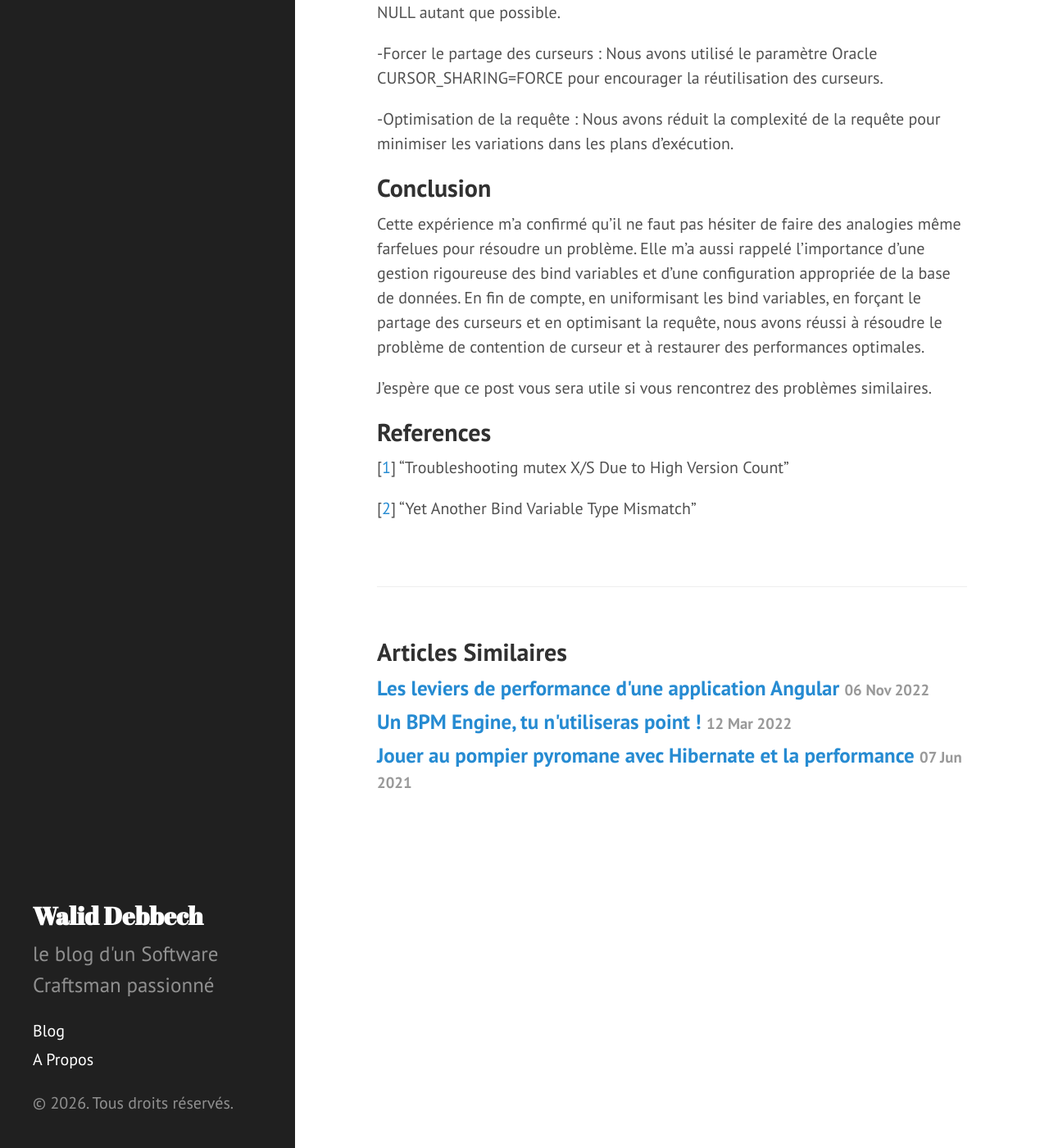
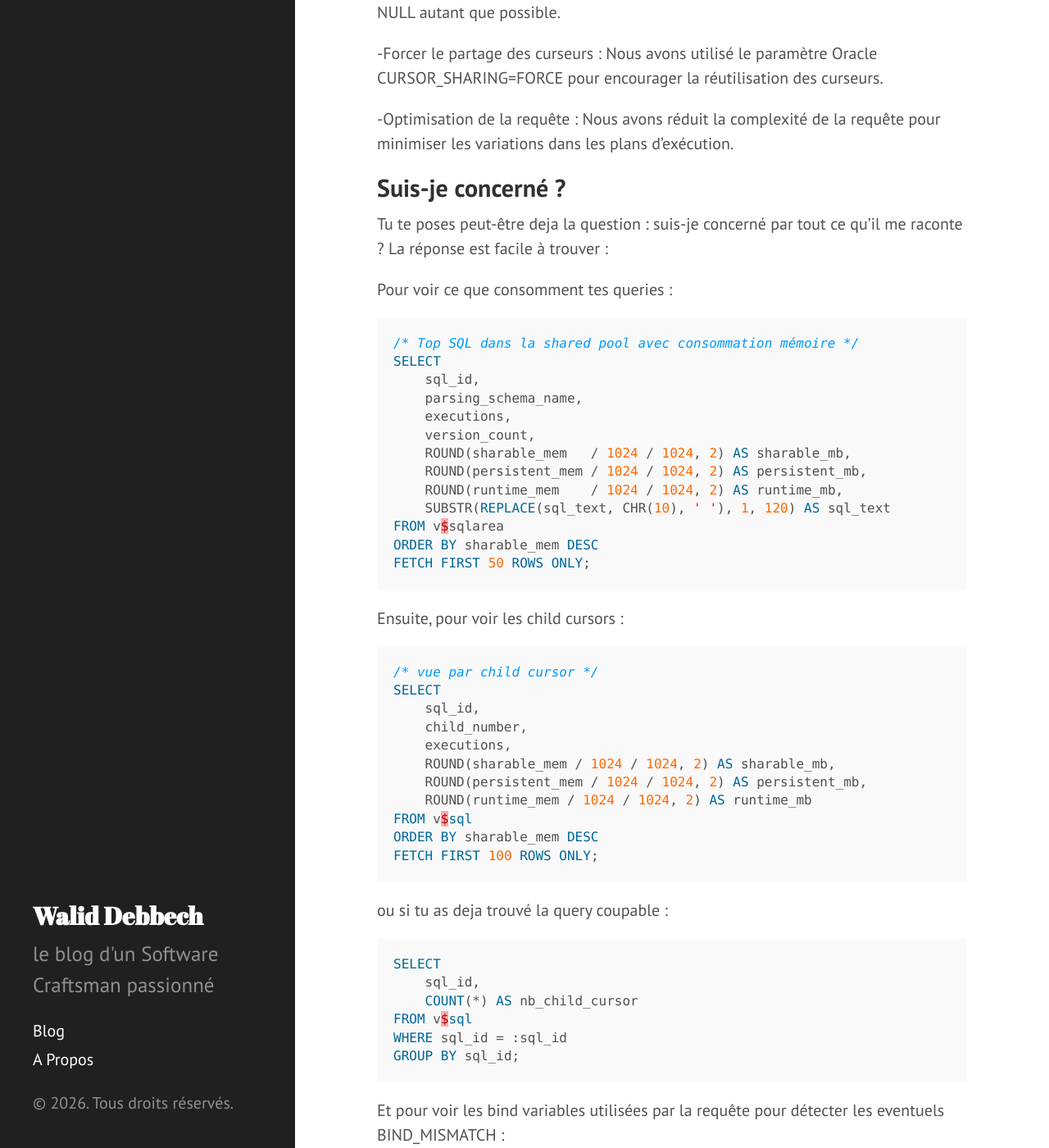
Before and after one commit to debbeca/debbeca.github.io, a Jekyll site: the page built from _posts/2025-12-29-dans-la-peau-d-un-dba.markdown, in a window 1280 px wide and 1400 px high, scrolled down 2523 px. Shown: the whole window at 82% size. Built offline with Jekyll 4.4.1, drawn with Linux system fonts in a browser that asks for light colours; Markdown is read by kramdown in place of the engine named in the settings; some of the changed text lies outside the part shown.

Commit message:
add queries

````diff
--- a/_posts/2025-12-29-dans-la-peau-d-un-dba.markdown
+++ b/_posts/2025-12-29-dans-la-peau-d-un-dba.markdown
@@ -59,6 +59,73 @@ Pour résoudre ce problème, nous avons mis en œuvre plusieurs solutions :
 
 -Optimisation de la requête : Nous avons réduit la complexité de la requête pour minimiser les variations dans les plans d'exécution.
 
+## Suis-je concerné ?
+Tu te poses peut-être deja la question : suis-je concerné par tout ce qu'il me raconte ?
+La réponse est facile à trouver :
+
+Pour voir ce que consomment tes queries :
+```sql
+/* Top SQL dans la shared pool avec consommation mémoire */
+SELECT
+    sql_id,
+    parsing_schema_name,
+    executions,
+    version_count,
+    ROUND(sharable_mem   / 1024 / 1024, 2) AS sharable_mb,
+    ROUND(persistent_mem / 1024 / 1024, 2) AS persistent_mb,
+    ROUND(runtime_mem    / 1024 / 1024, 2) AS runtime_mb,
+    SUBSTR(REPLACE(sql_text, CHR(10), ' '), 1, 120) AS sql_text
+FROM v$sqlarea
+ORDER BY sharable_mem DESC
+FETCH FIRST 50 ROWS ONLY;
+```
+
+Ensuite, pour voir les child cursors :
+```sql
+/* vue par child cursor */
+SELECT
+    sql_id,
+    child_number,
+    executions,
+    ROUND(sharable_mem / 1024 / 1024, 2) AS sharable_mb,
+    ROUND(persistent_mem / 1024 / 1024, 2) AS persistent_mb,
+    ROUND(runtime_mem / 1024 / 1024, 2) AS runtime_mb
+FROM v$sql
+ORDER BY sharable_mem DESC
+FETCH FIRST 100 ROWS ONLY;
+```
+ou si tu as deja trouvé la query coupable :
+
+```sql
+SELECT
+    sql_id,
+    COUNT(*) AS nb_child_cursor
+FROM v$sql
+WHERE sql_id = :sql_id
+GROUP BY sql_id;
+```
+Et pour voir les bind variables utilisées par la requête pour détecter les eventuels BIND_MISMATCH :
+
+```sql
+/* Historique des binds : type envoyé (capturé) + valeur */
+SELECT
+    sn.begin_interval_time,
+    b.sql_id,
+    b.position,
+    b.name AS bind_name,
+    b.datatype_string AS type_envoye_capture,
+    b.value_string AS valeur_capturee,
+    b.last_captured
+FROM dba_hist_sqlbind b
+JOIN dba_hist_snapshot sn
+  ON sn.dbid = b.dbid
+ AND sn.instance_number = b.instance_number
+ AND sn.snap_id = b.snap_id
+WHERE b.sql_id = :sql_id
+ORDER BY sn.begin_interval_time DESC, b.position;
+```
+
+
 ## Conclusion
 
 Cette expérience m'a confirmé qu'il ne faut pas hésiter de faire des analogies même farfelues pour résoudre un problème. Elle m'a aussi rappelé l'importance d'une gestion rigoureuse des bind variables et d'une configuration appropriée de la base de données. En fin de compte, en uniformisant les bind variables, en forçant le partage des curseurs et en optimisant la requête, nous avons réussi à résoudre le problème de contention de curseur et à restaurer des performances optimales.
````
